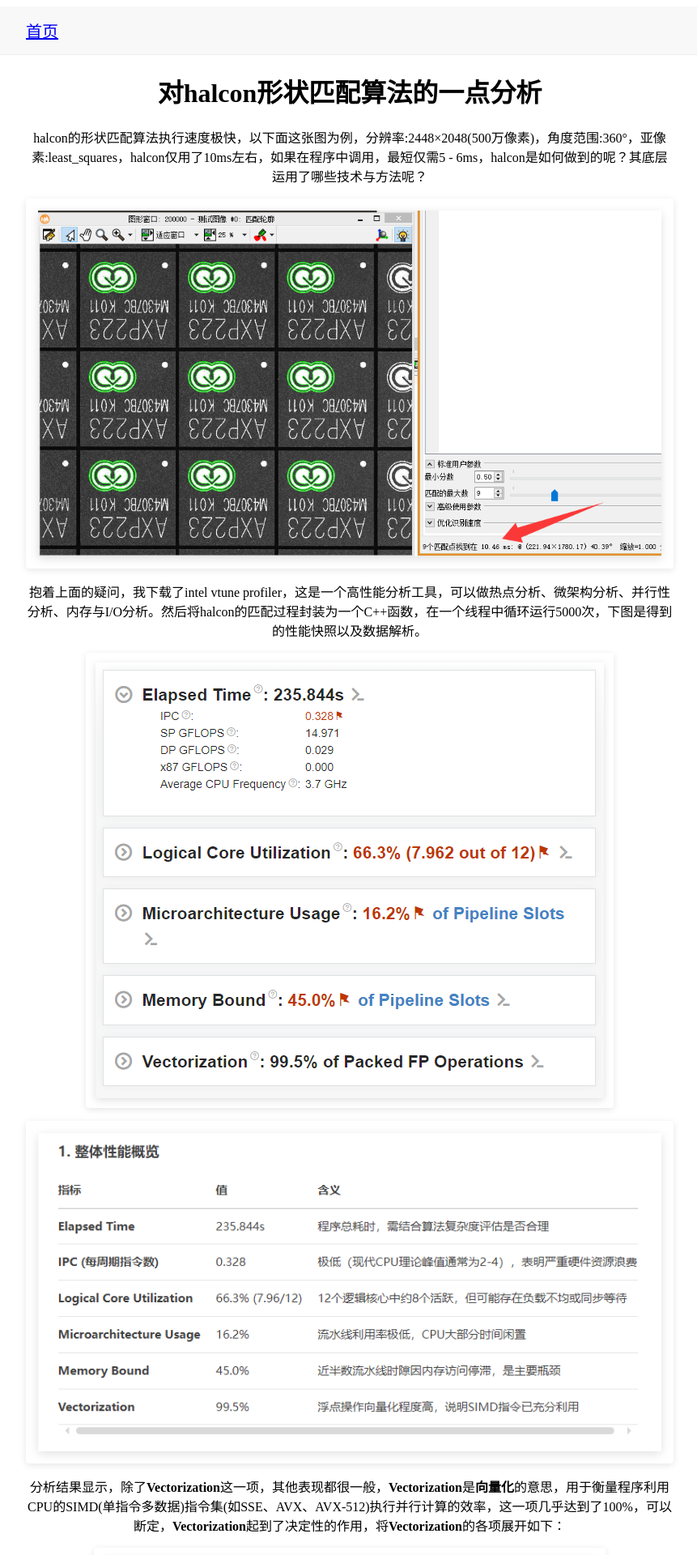
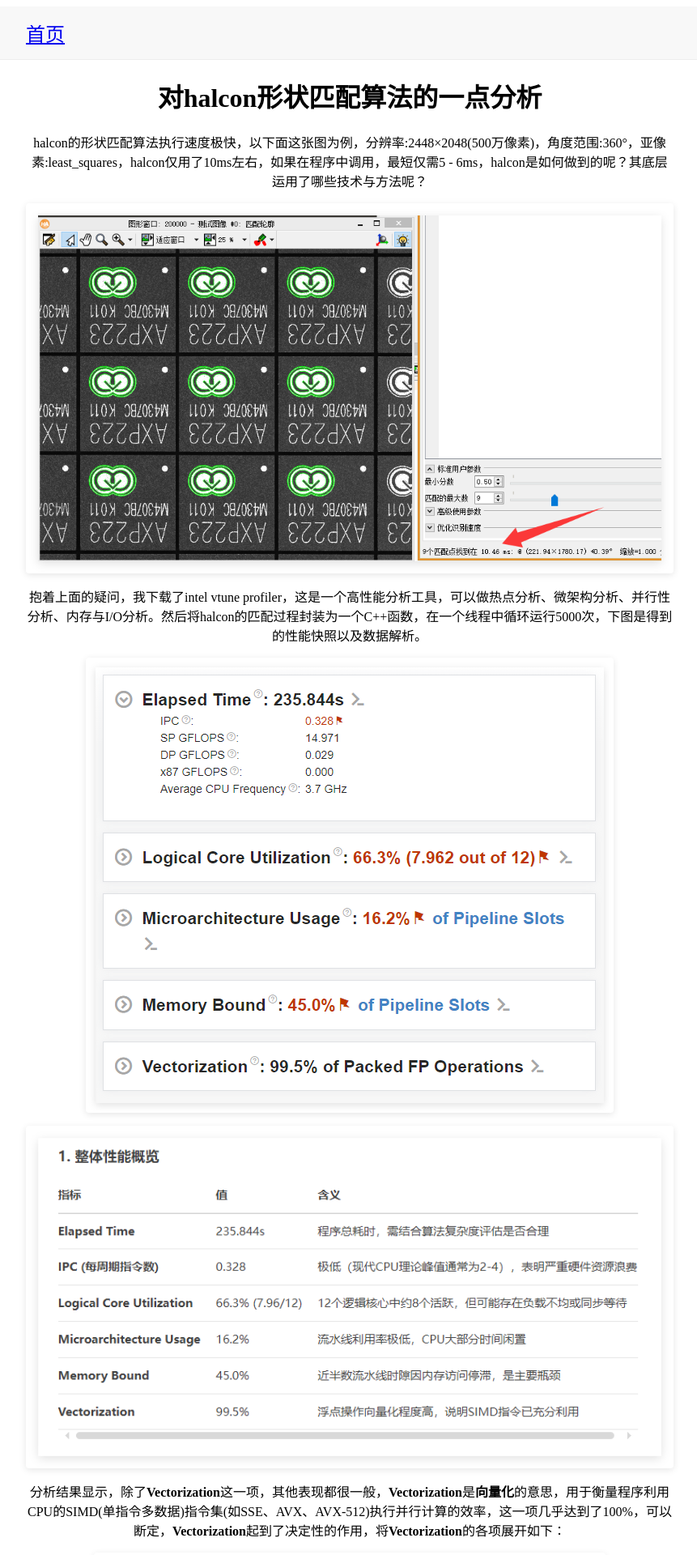
Before and after one commit to mwwzbinf/mwwzbinf.github.io, a Jekyll site: the page built from _posts/2025-07-26-对halcon形状匹配算法的一点分析.md, in a window 1280 px wide. Shown: the top 1920 px of the page at 81% size, without its empty margins (208-1069 px from the left). Built offline with Jekyll 4.4.1, drawn with Linux system fonts in a browser that asks for light colours.

Commit message:
font size

```diff
--- a/assets/css/style.css
+++ b/assets/css/style.css
@@ -59,5 +59,5 @@
 .nav-left, .nav-right {
     display: flex;
     gap: 20px;
-	font-size: 20px;  /* 调整为适合的大小，如18px、20px等 */
+	font-size: 1.5em; /* 根据父元素调整 */
 }
```
